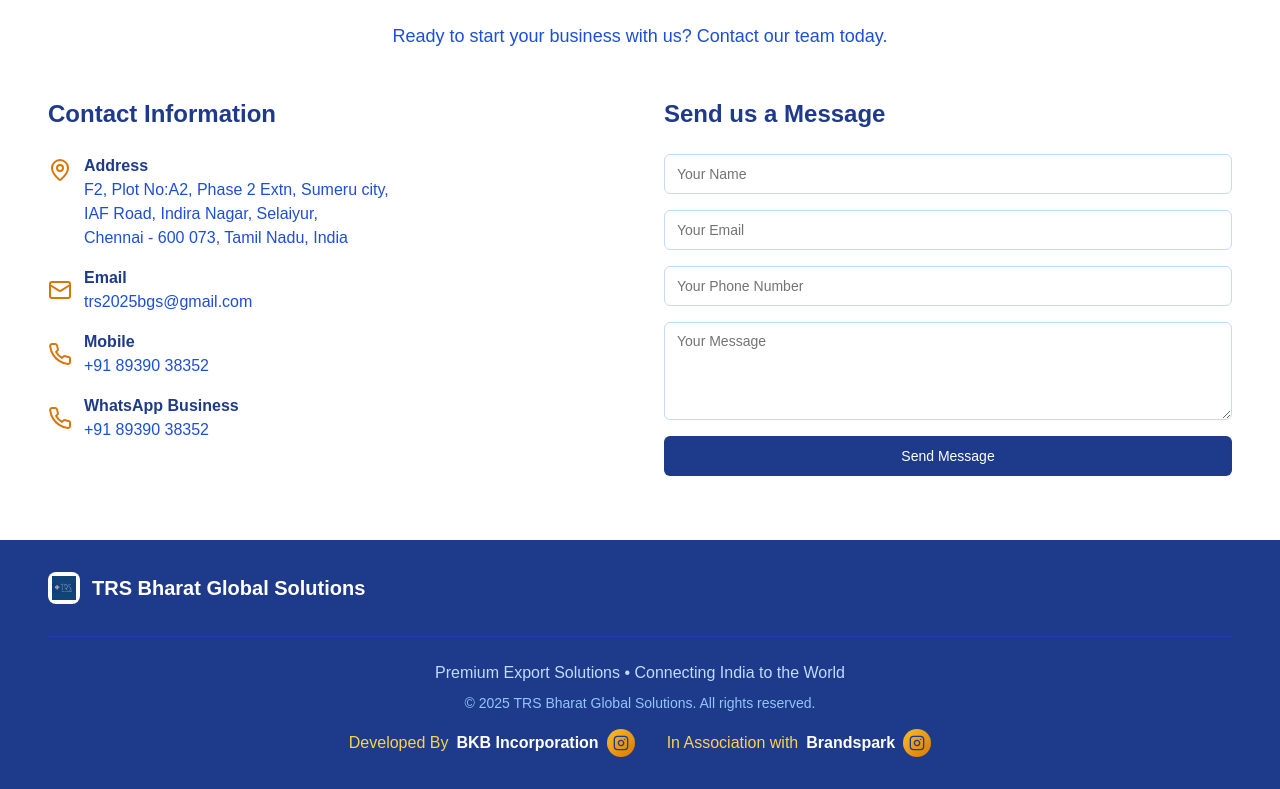
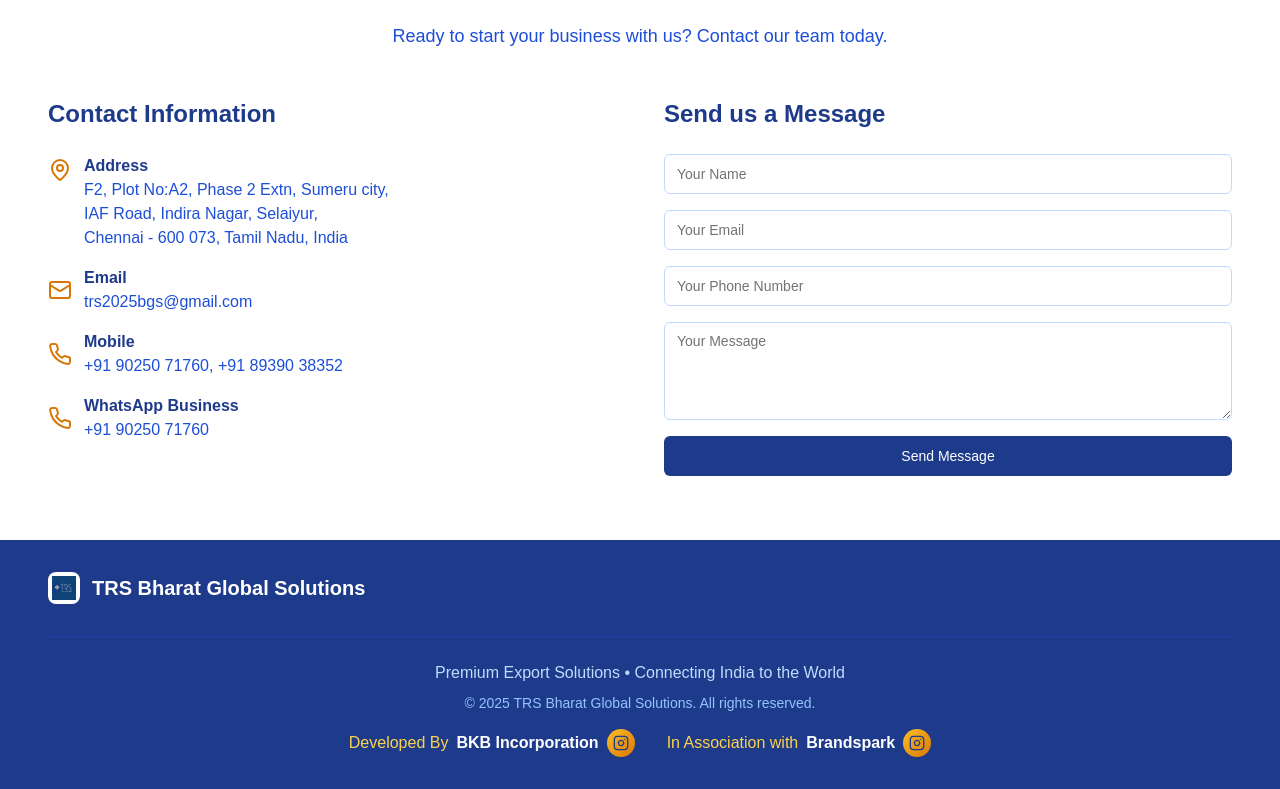
Before and after one commit to bharathkumar8056/trs-bharat-details-final, a Next.js app: page / in a window 1280 px wide. Shown: the part 10598-11387 px from the top of the page. Built offline with nearby package versions, Linux system fonts and the light colour scheme; a web font is replaced by a local one.

Commit message:
Update contact information and WhatsApp links

```diff
--- a/app/page.tsx
+++ b/app/page.tsx
@@ -249,7 +249,7 @@ All our products meet international quality standards and are sourced from certi
       question: "How can I place an order?",
       answer: `To place an order with TRS Bharat Global Solutions:
 
-1. Contact us via email at trs2025bgs@gmail.com or call us at +91 89390 38352
+1. Contact us via email at trs2025bgs@gmail.com or call us at +91 90250 71760, +91 89390 38352
 2. Specify your product requirements, quantity, and delivery location
 3. We'll provide a detailed quotation including pricing and shipping options
 4. Upon agreement, we'll send an official order confirmation
@@ -1545,9 +1545,15 @@ Our team will guide you through each step of the process to ensure a smooth expe
                   <Phone className="text-amber-600 flex-shrink-0" />
                   <div>
                     <p className="font-semibold text-blue-900">Mobile</p>
-                    <a href="tel:+918939038352" className="text-blue-700 hover:text-amber-600">
-                      +91 89390 38352
-                    </a>
+                    <div className="text-blue-700">
+                      <a href="tel:+919025071760" className="hover:text-amber-600">
+                        +91 90250 71760
+                      </a>
+                      {", "}
+                      <a href="tel:+918939038352" className="hover:text-amber-600">
+                        +91 89390 38352
+                      </a>
+                    </div>
                   </div>
                 </div>
 
@@ -1555,8 +1561,8 @@ Our team will guide you through each step of the process to ensure a smooth expe
                   <WhatsApp className="text-amber-600 flex-shrink-0" />
                   <div>
                     <p className="font-semibold text-blue-900">WhatsApp Business</p>
-                    <a href="https://wa.me/918939038352" className="text-blue-700 hover:text-amber-600">
-                      +91 89390 38352
+                    <a href="https://wa.me/919025071760" className="text-blue-700 hover:text-amber-600">
+                      +91 90250 71760
                     </a>
                   </div>
                 </div>
@@ -1686,7 +1692,7 @@ Our team will guide you through each step of the process to ensure a smooth expe
       <div className="fixed bottom-4 right-4 z-50 flex flex-col space-y-3">
         {/* WhatsApp Button */}
         <a
-          href="https://wa.me/918939038352"
+          href="https://wa.me/919025071760"
           target="_blank"
           rel="noopener noreferrer"
           className="rounded-full w-12 h-12 sm:w-14 sm:h-14 bg-green-500 hover:bg-green-600 shadow-lg flex items-center justify-center transition-all duration-300 transform hover:scale-105"
```
